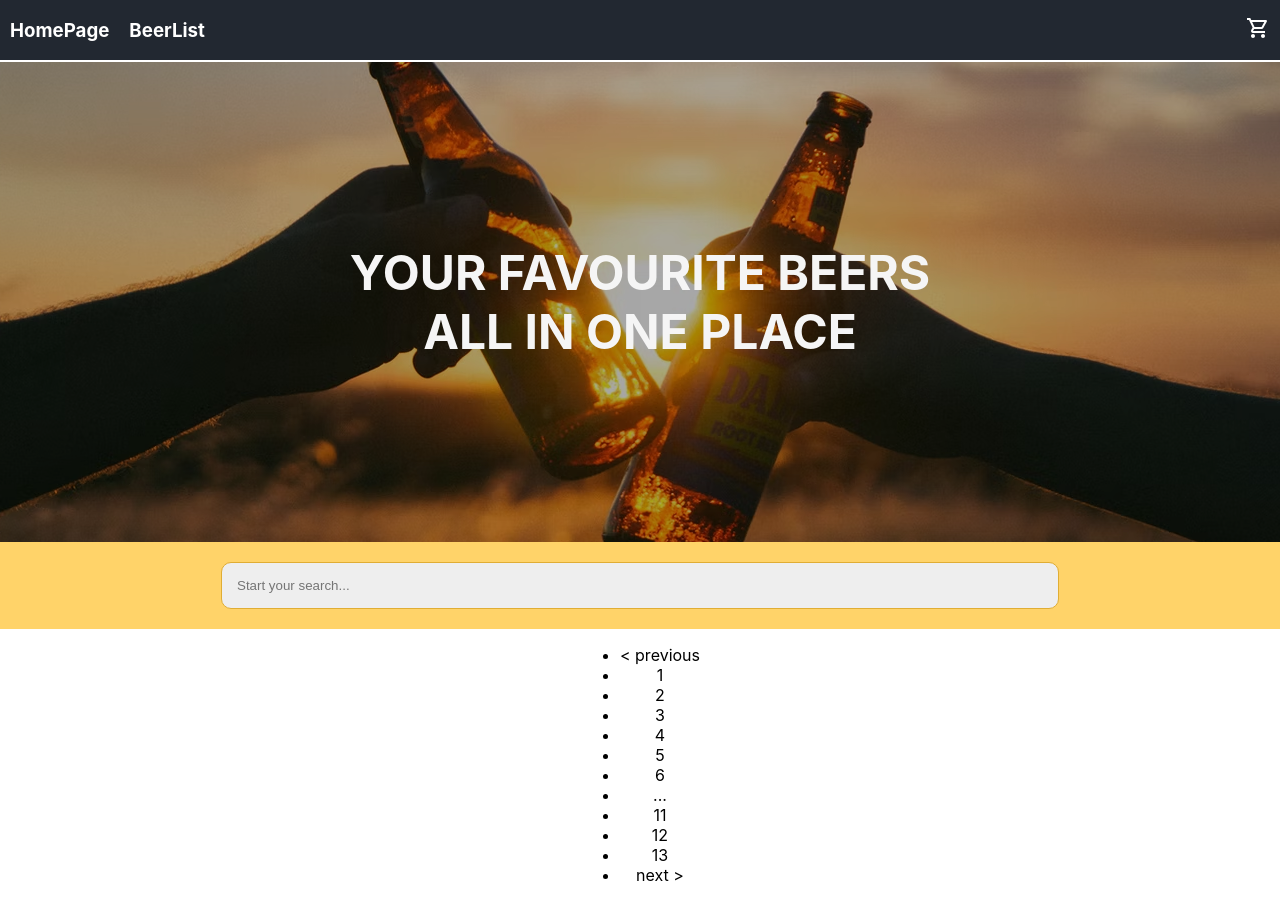
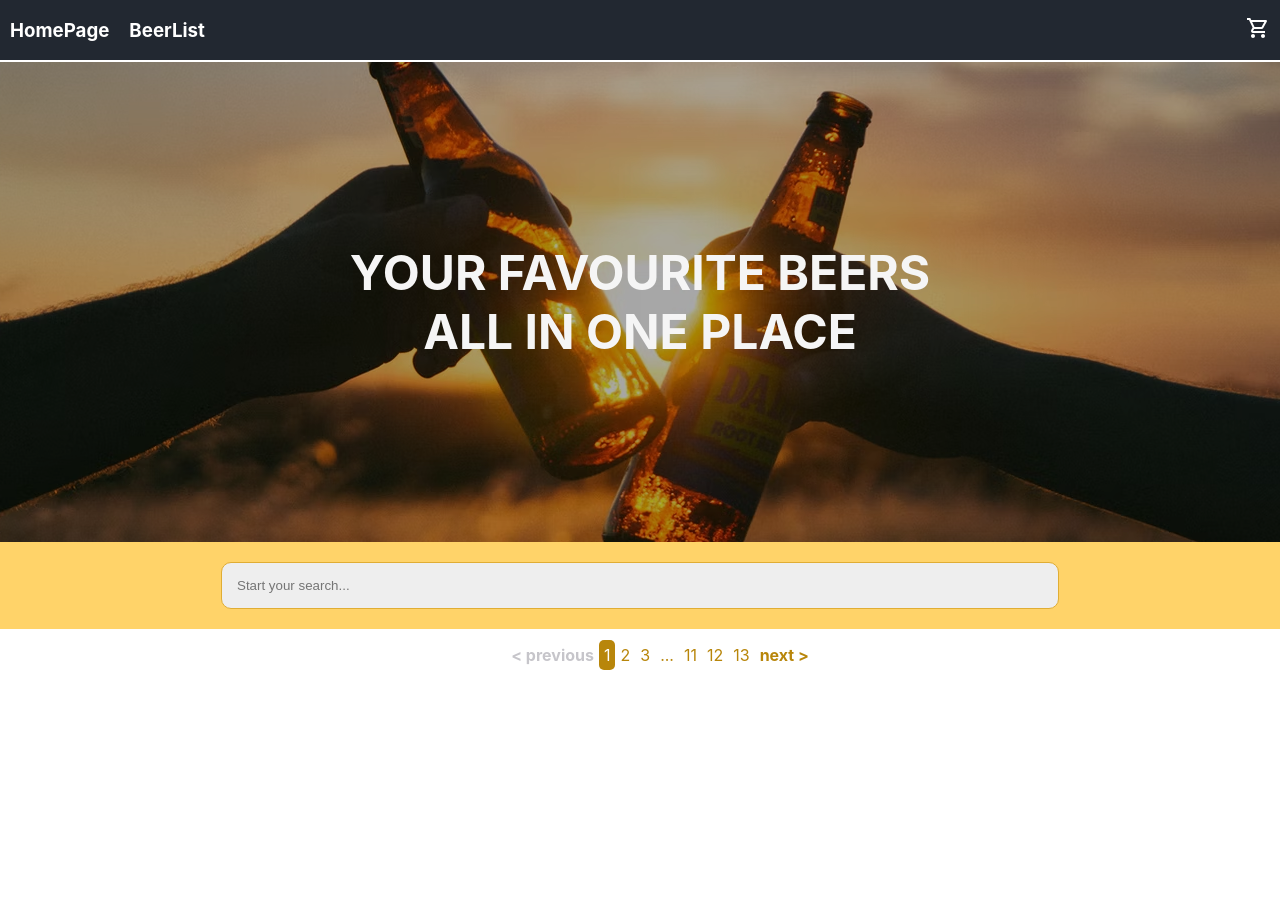
Before and after one commit to nizelsafi/react_beer_app, a React (Create React App) app: page / in a window 1280 px wide. After the commit the page ends 800 px from the top, so only its background shows below. Built offline with nearby package versions, Linux system fonts and the light colour scheme; no server answers.

Commit message:
add pagination style

```diff
--- a/src/components/Pagination.css
+++ b/src/components/Pagination.css
@@ -0,0 +1,25 @@
+.pagination {
+    display: flex;
+    justify-content: center;
+    list-style: none;
+    cursor: pointer;
+}
+
+.pagination a {
+    padding: 5px;
+    border-radius: 5px;
+    color: darkgoldenrod;
+}
+
+.pagination__link {
+    font-weight: bold;
+}
+
+.pagination__link--active a {
+    color: #fff;
+    background: darkgoldenrod;
+}
+
+.pagination__link--disabled a {
+    color: rgb(198, 197, 202);
+}
--- a/src/components/Pagination.jsx
+++ b/src/components/Pagination.jsx
@@ -3,7 +3,6 @@ import './Pagination.css'
 import ReactPaginate from 'react-paginate';
 
 const Pagination = (props) => {
-
     const { onPageChange } = props
 
     return (
@@ -11,10 +10,13 @@ const Pagination = (props) => {
             breakLabel="..."
             nextLabel="next >"
             onPageChange={onPageChange}
-            pageRangeDisplayed={5}
             pageCount={13}
             previousLabel="< previous"
-            renderOnZeroPageCount={null}
+            containerClassName={"pagination"}
+            previousLinkClassName={"pagination__link"}
+            nextLinkClassName={"pagination__link"}
+            disabledClassName={"pagination__link--disabled"}
+            activeClassName={"pagination__link--active"}
         />
     )
 }
```
